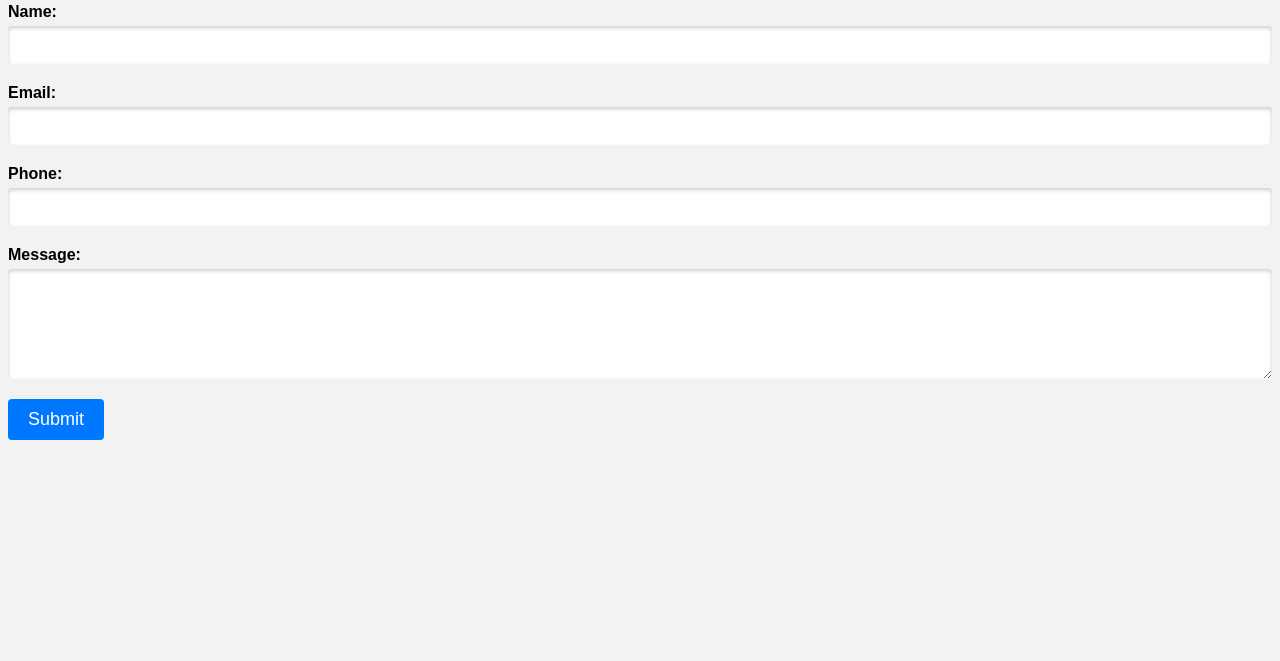
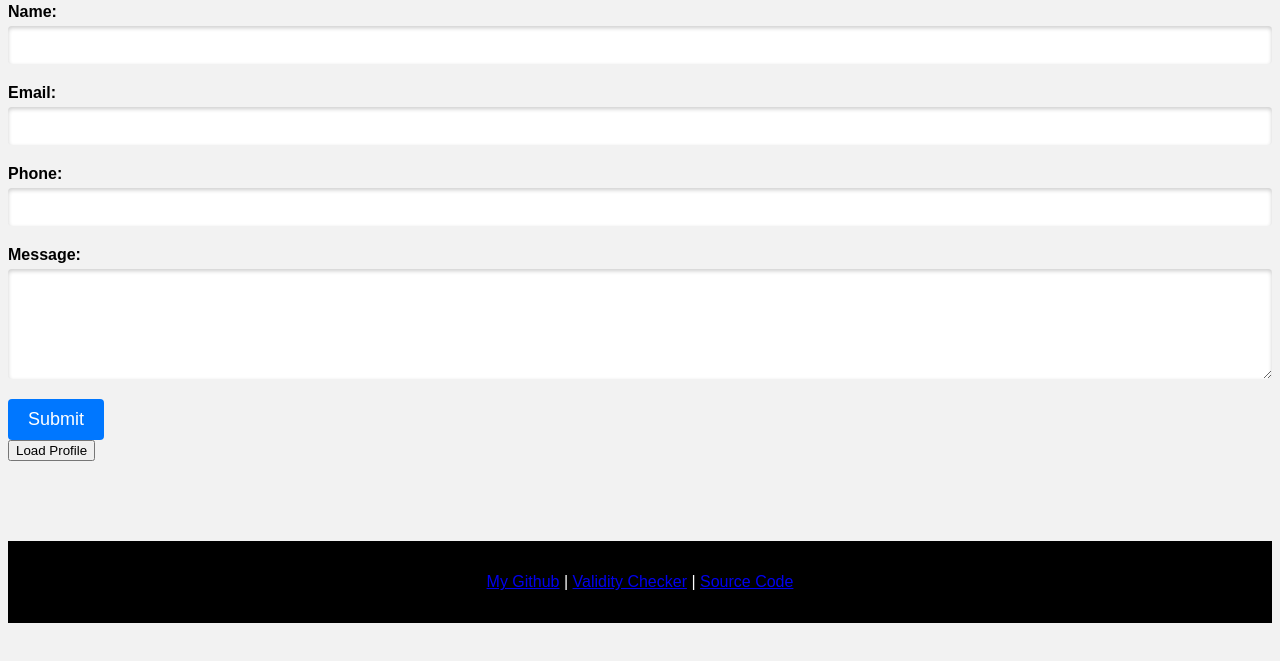
Before and after one commit to VikAsNeHrA1/indialab, a plain HTML site: page index.html in a window 1280 px wide. Shown: the part 71-732 px from the top of the page. Drawn offline with nearby package versions, Linux system fonts and the light colour scheme; files that its build step writes are made by us from their sources.

Commit message:
Update index.html

```diff
--- a/index.html
+++ b/index.html
@@ -1,10 +1,12 @@
 <!DOCTYPE html>
 <html>
+
 <head>
   <title>India Lab</title>
-  <link rel="stylesheet" href="style/style.css">
+  <link rel="stylesheet" href="/style.css">
   <script src="https://code.jquery.com/jquery-3.6.0.min.js"></script>
 </head>
+
 <body>
   <h1>Give Me Your Data!</h1>
   <form id="myForm">
@@ -23,6 +25,8 @@
     <button type="submit">Submit</button>
   </form>
 
+  <button id="loadProfileButton">Load Profile</button>
+
   <div id="displayData" style="display: none;">
     <h2>Submitted Data</h2>
     <p><strong>Name:</strong> <span id="displayName"></span></p>
@@ -31,7 +35,16 @@
     <p><strong>Message:</strong> <span id="displayMessage"></span></p>
   </div>
 
+  <footer>
+    <p>
+      <a href="https://github.com/VikAsNeHrA1">My Github</a> |
+      <a href="https://validator.w3.org/nu/?doc=https%3A%2F%2Fvikasnehra1.github.io%2Findialab%2F">Validity Checker</a> |
+      <a href="https://github.com/VikAsNeHrA1/indialab">Source Code</a>
+    </p>
+  </footer>
+
   <script src='https://cdnjs.cloudflare.com/ajax/libs/jquery/3.6.0/jquery.min.js'></script>
-    <script src="script/script.js"></script>
+  <script src="/script.js"></script>
 </body>
+
 </html>
```
Lines whose indentation alone changed are shown as unchanged.
